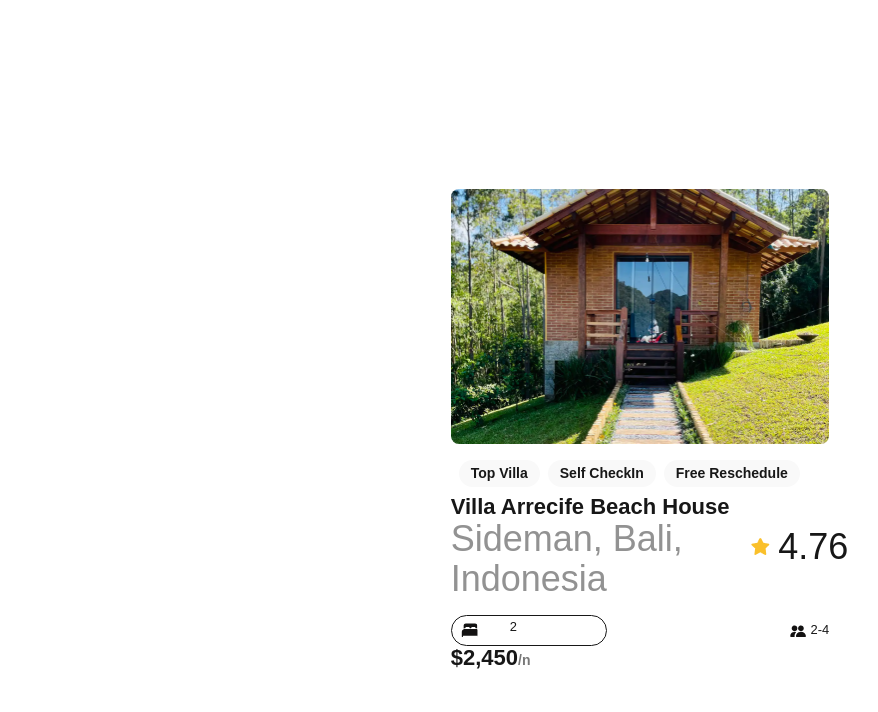
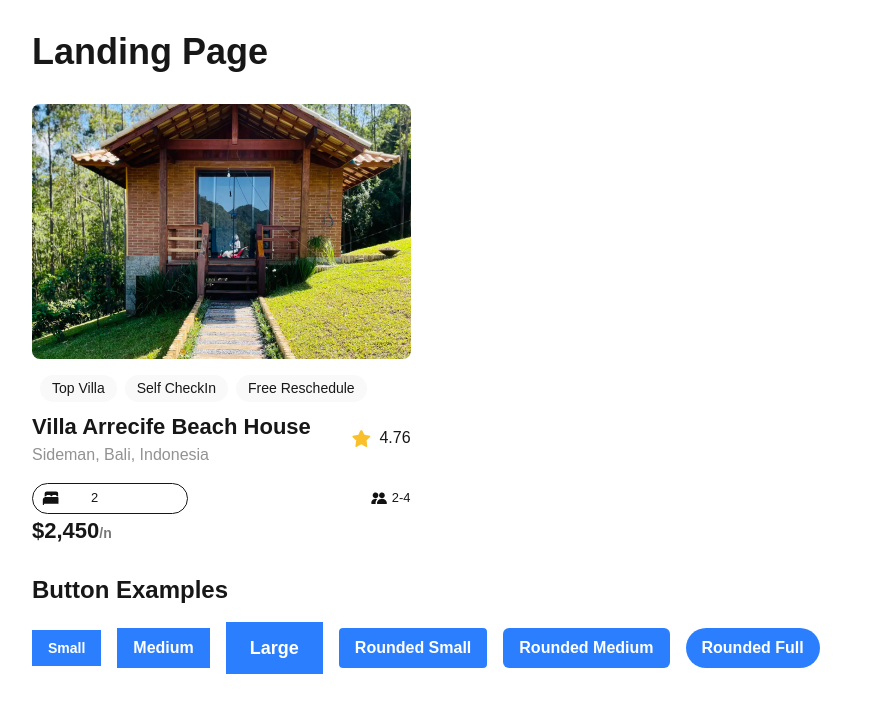
Before and after one commit to shyaka-ndamukunda/alx-project-0x00-setup, a Next.js app in the folder alx-project-0x00/: page /landing in a window 1280 px wide. Shown: the top 712 px of the page, without its empty margins (0-878 px from the left). Built offline with nearby package versions, Linux system fonts and the light colour scheme.

Commit message:
feat: implement dynamic Button component with props

```diff
--- /dev/null
+++ b/alx-project-0x00/components/Button.tsx
@@ -0,0 +1,12 @@
+import React from 'react';
+import { ButtonProps } from '@/interfaces';
+
+const Button: React.FC<ButtonProps> = ({ title, styles }) => {
+  return (
+    <button className={`bg-blue-500 text-white font-semibold py-2 px-4 hover:bg-blue-600 focus:outline-none transition-colors duration-200 ${styles}`}>
+      {title}
+    </button>
+  );
+};
+
+export default Button;
--- a/alx-project-0x00/pages/landing.tsx
+++ b/alx-project-0x00/pages/landing.tsx
@@ -1,10 +1,28 @@
-import Card from "@/components/Card";
 import React from "react";
+import Card from "../components/Card";
+import Button from "../components/Button"; // Correct import path for the Button component
 
 const Landing: React.FC = () => {
   return (
-    <div className="flex flex-col h-screen justify-center items-center text-4xl font-semibold">
+    <div className="p-8">
+      <h1 className="text-4xl font-bold mb-8">Landing Page</h1>
+
+      {/* Existing Card component */}
       <Card />
+
+      {/* New section for displaying different button instances */}
+      <h2 className="text-2xl font-bold mt-12 mb-4">Button Examples</h2>
+      <div className="flex flex-wrap items-center gap-4">
+        {/* Buttons with different sizes */}
+        <Button title="Small" styles="px-2 py-1 text-sm" />
+        <Button title="Medium" styles="px-4 py-2 text-base" />
+        <Button title="Large" styles="px-6 py-3 text-lg" />
+
+        {/* Buttons with different shapes */}
+        <Button title="Rounded Small" styles="rounded-sm" />
+        <Button title="Rounded Medium" styles="rounded-md" />
+        <Button title="Rounded Full" styles="rounded-full" />
+      </div>
     </div>
   );
 };
```
Also changed, not shown: alx-project-0x00/interfaces/index.ts (+7 -0 lines).
